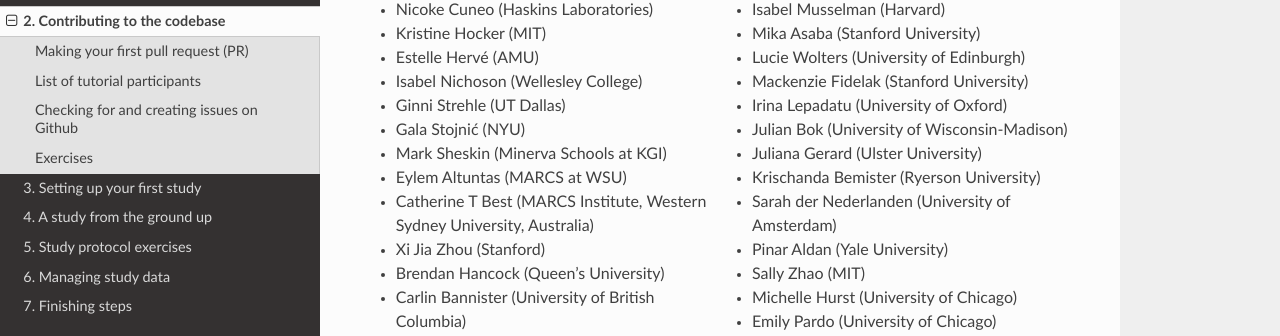
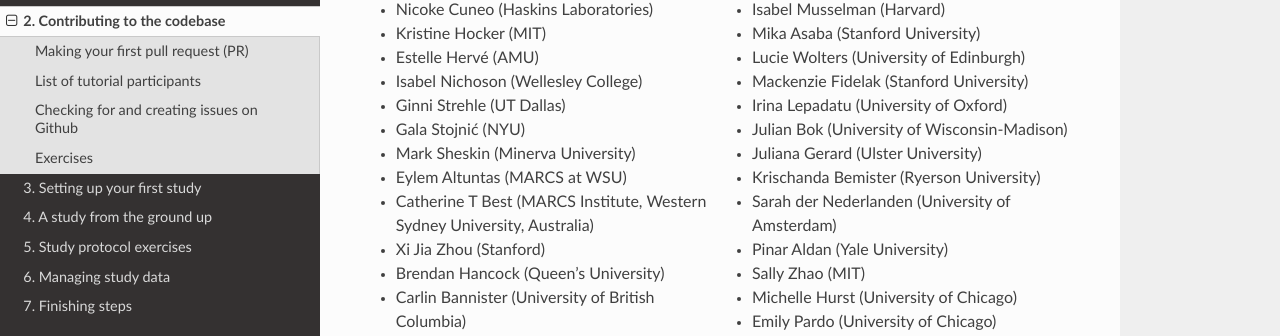
Before and after one commit to lookit/lookit-docs, a Sphinx documentation site: the page built from docs/source/tutorial-contributing.rst, in a window 1280 px wide and 900 px high, scrolled down 5889 px. Shown: the part 114-450 px from the top of the window. Built offline with Sphinx 7.4.7 and the Read the Docs theme 2.0.0, drawn with Linux system fonts in a browser that asks for light colours.

Commit message:
Updating the name of Minerva
We used to be "Minerva Schools at KGI" and now we are "Minerva University"!

```diff
--- a/docs/source/tutorial-contributing.rst
+++ b/docs/source/tutorial-contributing.rst
@@ -131,7 +131,7 @@
 - Isabel Nichoson (Wellesley College)
 - Ginni Strehle (UT Dallas)
 - Gala Stojnić (NYU)
-- Mark Sheskin (Minerva Schools at KGI)
+- Mark Sheskin (Minerva University)
 - Eylem Altuntas (MARCS at WSU)
 - Catherine T Best (MARCS Institute, Western Sydney University, Australia)
 - Xi Jia Zhou (Stanford)
```
